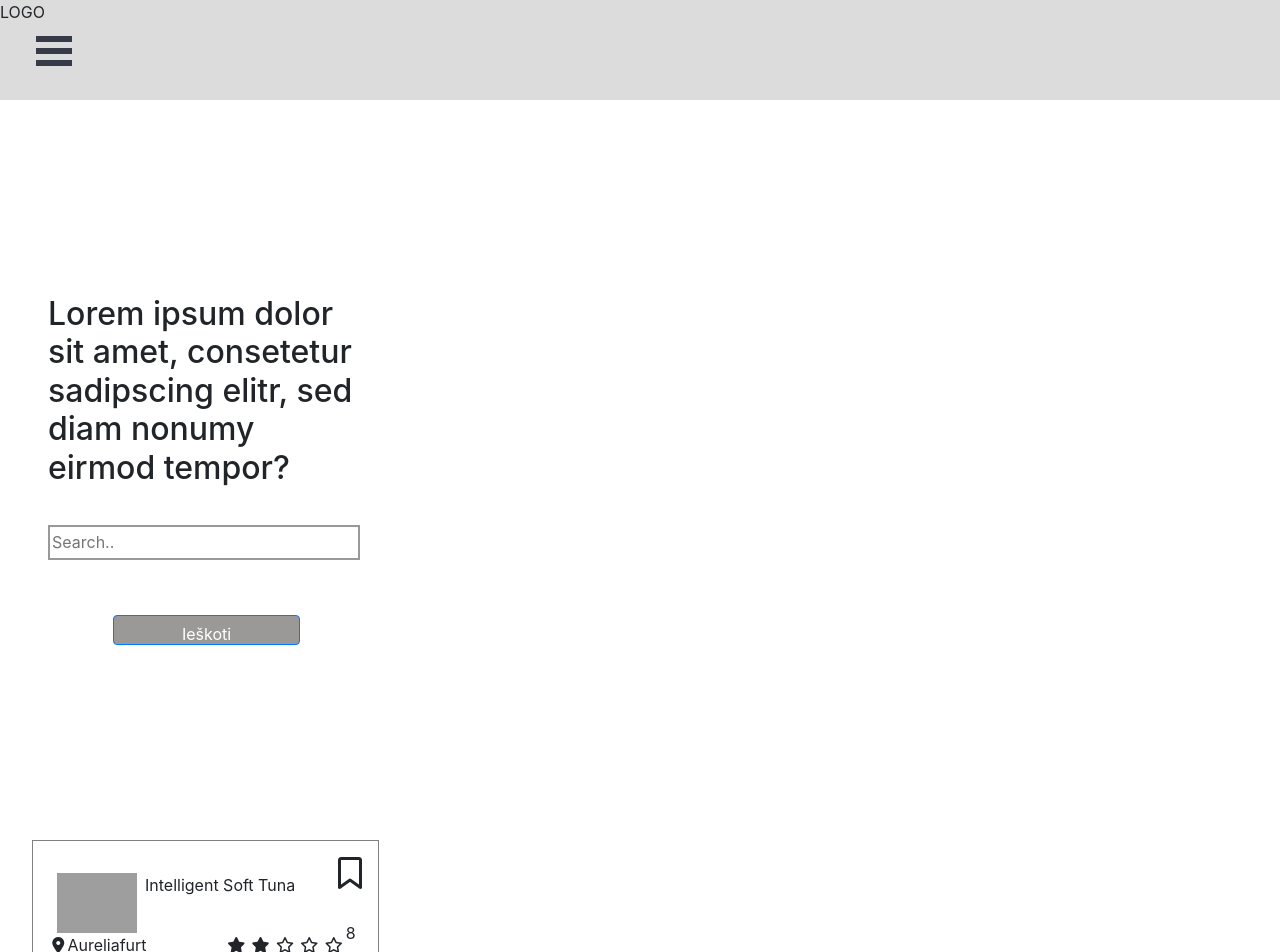
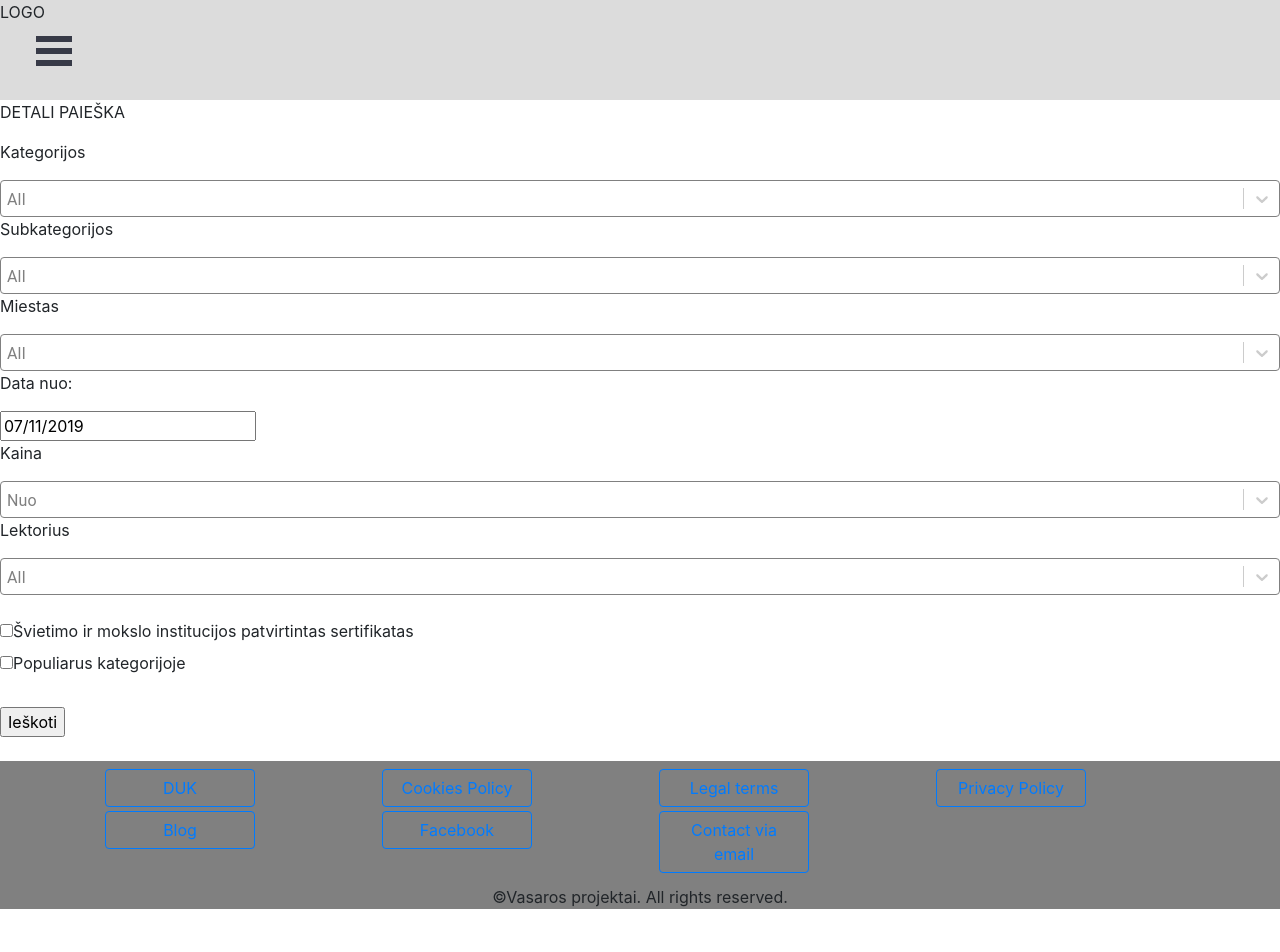
Before and after one commit to fiammara/VCSSummer, a React (Create React App) app in the folder courses-app/: page /filter in a window 1280 px wide. Shown: the top 952 px of the page. After the commit the page ends 909 px from the top, so only its background shows below. Built offline with nearby package versions, Linux system fonts and the light colour scheme; grey boxes are pictures that could not be loaded.

Commit message:
duk page opens

```diff
--- a/courses-app/src/App.js
+++ b/courses-app/src/App.js
@@ -3,38 +3,24 @@ import Header from "./Header";
 import Footer from "./Footer";
 import Main from "./Main";
 import Filter from "./Filter";
+import Duk from "./Duk";
 import "./App.css";
+import { Route, Switch } from 'react-router-dom';
 
 class App extends React.Component {
 
-    constructor(props) {
-        super(props);
-        this.handleMain = this.handleMain.bind(this);
-
-    }
-    state = {
-        showFilter: false
-    }
-    handleMain() {
-        this.setState({
-            showFilter: true,
-        });
-    }
     render() {
-
-        if (this.state.showFilter === false) {
-            return (
-                <div>
-                    <Header />
-                    <Main search={this.handleMain} />
-                    <Footer />
-                </div>)
-        }
 
         return (
             <div>
                 <Header />
-                <Filter />
+
+                <Switch>
+                    <Route exact path="/" component={Main}></Route>
+                    <Route exact path="/filter" component={Filter}></Route>
+                    <Route exact path="/duk" component={Duk}></Route>
+                </Switch>
+
                 <Footer />
             </div>)
     }
--- /dev/null
+++ b/courses-app/src/Duk.js
@@ -0,0 +1,15 @@
+import React from 'react';
+import "./App.css";
+
+class Duk extends React.Component {
+
+    render() {
+
+        return (
+            <div>
+                DUK in progress..
+            </div>)
+    }
+}
+
+export default Duk;
--- a/courses-app/src/Filter.js
+++ b/courses-app/src/Filter.js
@@ -36,12 +36,10 @@ import "react-datepicker/dist/react-datepicker.css";
 //const mapFiltered = filterFirstCat.map((d) => <li key={d.cat}>{d.cat+ " "}{d.subcat+ " "}{d.city_C}</li>);
 const kategorijos = [
 
-  { label: 'KAT1' },
-  { label: 'KAT2' },
-  { label: 'KAT3' },
-  { label: 'KAT4' },
-  { label: 'KAT5' },
-  { label: 'KAT6' },
+  { label: 'GROŽIS' },
+  { label: 'IT' },
+  { label: 'APSKAITA' },
+  { label: 'PARDAVIMAI' }
 
 ].map(suggestion => ({
   value: suggestion.label,
--- a/courses-app/src/Footer.js
+++ b/courses-app/src/Footer.js
@@ -5,6 +5,7 @@ import Container from 'react-bootstrap/Container'
 import Row from 'react-bootstrap/Row'
 import Col from 'react-bootstrap/Col'
 import Navbar from 'react-bootstrap/Navbar'
+import { NavLink } from 'react-router-dom';
 
 class Footer extends React.Component {
 
@@ -15,13 +16,22 @@ class Footer extends React.Component {
                 <Container >
                     <Navbar >
                         <Row>
-                            <Col><Button className="button_footer " variant="outline-primary" >DUK</Button></Col>
-                            <Col xs={6} lg={3}><Button className="button_footer" variant="outline-primary">Cookies Policy</Button></Col>
-                            <Col xs={6} lg={3}><Button className="button_footer" variant="outline-primary">Legal terms</Button></Col>
-                            <Col xs={6} lg={3}><Button className="button_footer" variant="outline-primary">Privacy Policy</Button></Col>
-                            <Col xs={6} lg={3}><Button className="button_footer" variant="outline-primary">Blog</Button></Col>
-                            <Col xs={6} lg={3}><Button className="button_footer" variant="outline-primary">Facebook</Button></Col>
-                            <Col xs={6} lg={3}><Button className="button_footer" variant="outline-primary">Contact via email</Button></Col>
+
+                            <Col>
+                                <NavLink to='/duk'>
+                                    <Button className="button_footer" variant="outline-primary" >DUK</Button></NavLink></Col>
+                            <Col xs={6} lg={3}>
+                                <Button className="button_footer" variant="outline-primary">Cookies Policy</Button></Col>
+                            <Col xs={6} lg={3}>
+                                <Button className="button_footer" variant="outline-primary">Legal terms</Button></Col>
+                            <Col xs={6} lg={3}>
+                                <Button className="button_footer" variant="outline-primary">Privacy Policy</Button></Col>
+                            <Col xs={6} lg={3}>
+                                <Button className="button_footer" variant="outline-primary">Blog</Button></Col>
+                            <Col xs={6} lg={3}>
+                                <Button className="button_footer" variant="outline-primary">Facebook</Button></Col>
+                            <Col xs={6} lg={3}>
+                                <Button className="button_footer" variant="outline-primary">Contact via email</Button></Col>
                         </Row>
                     </Navbar>
                     <div className="authors"> &copy;Vasaros projektai. All rights reserved. </div>
--- a/courses-app/src/Main.js
+++ b/courses-app/src/Main.js
@@ -5,12 +5,14 @@ import "./Main.css";
 import CourseCardList from './Components/CourseCardList';
 import { allCourses } from './Components/fakeData';
 
-class Main extends React.Component {
+ class Main extends React.Component {
 
     render() {
 
         return (
+
             <div className="main">
+
                 <div className="divas">
                     <div className="textBlock">
                         <div className="tekstas">
@@ -29,4 +31,5 @@ class Main extends React.Component {
         );
     }
 }
+
 export default Main;
--- a/courses-app/src/index.js
+++ b/courses-app/src/index.js
@@ -2,5 +2,5 @@ import React from 'react';
 import ReactDOM from 'react-dom';
 import './index.css';
 import App from './App';
-
-ReactDOM.render(<App />, document.getElementById('root'));
+import {BrowserRouter} from 'react-router-dom';
+ReactDOM.render(<BrowserRouter><App /></BrowserRouter>, document.getElementById('root'));
```
Also changed, not shown: 1 other file (tests, documents, lock files or other folders).
